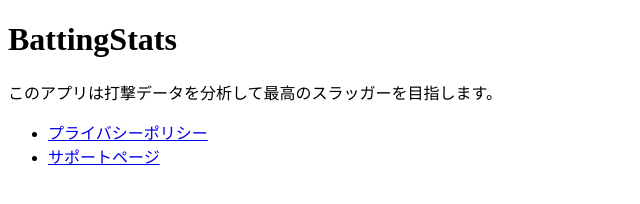
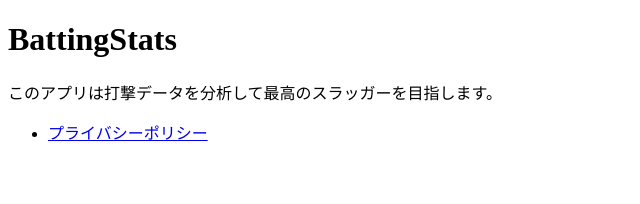
Before and after one commit to YatsugatakeLab/YatsugatakeLab.github.io, a plain HTML site: page index.html in a window 1280 px wide. Shown: the whole page, without its empty margins (0-640 px from the left). Drawn offline with Linux system fonts and the light colour scheme.

Commit message:
Update index.html

```diff
--- a/index.html
+++ b/index.html
@@ -10,7 +10,6 @@
     <p>このアプリは打撃データを分析して最高のスラッガーを目指します。</p>
     <ul>
         <li><a href="privacy-policy.html">プライバシーポリシー</a></li>
-        <li><a href="support.html">サポートページ</a></li>
     </ul>
 </body>
 </html>
```
